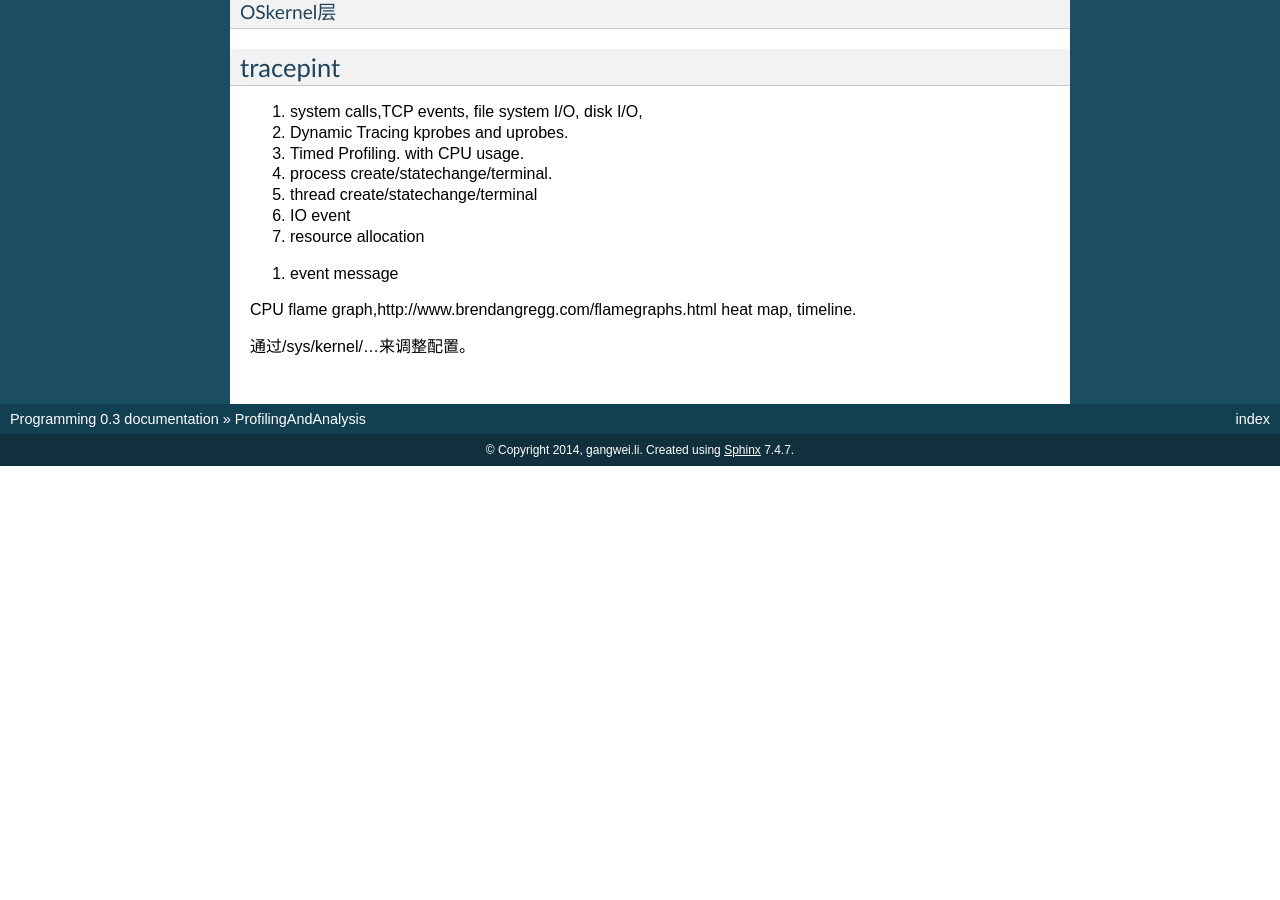
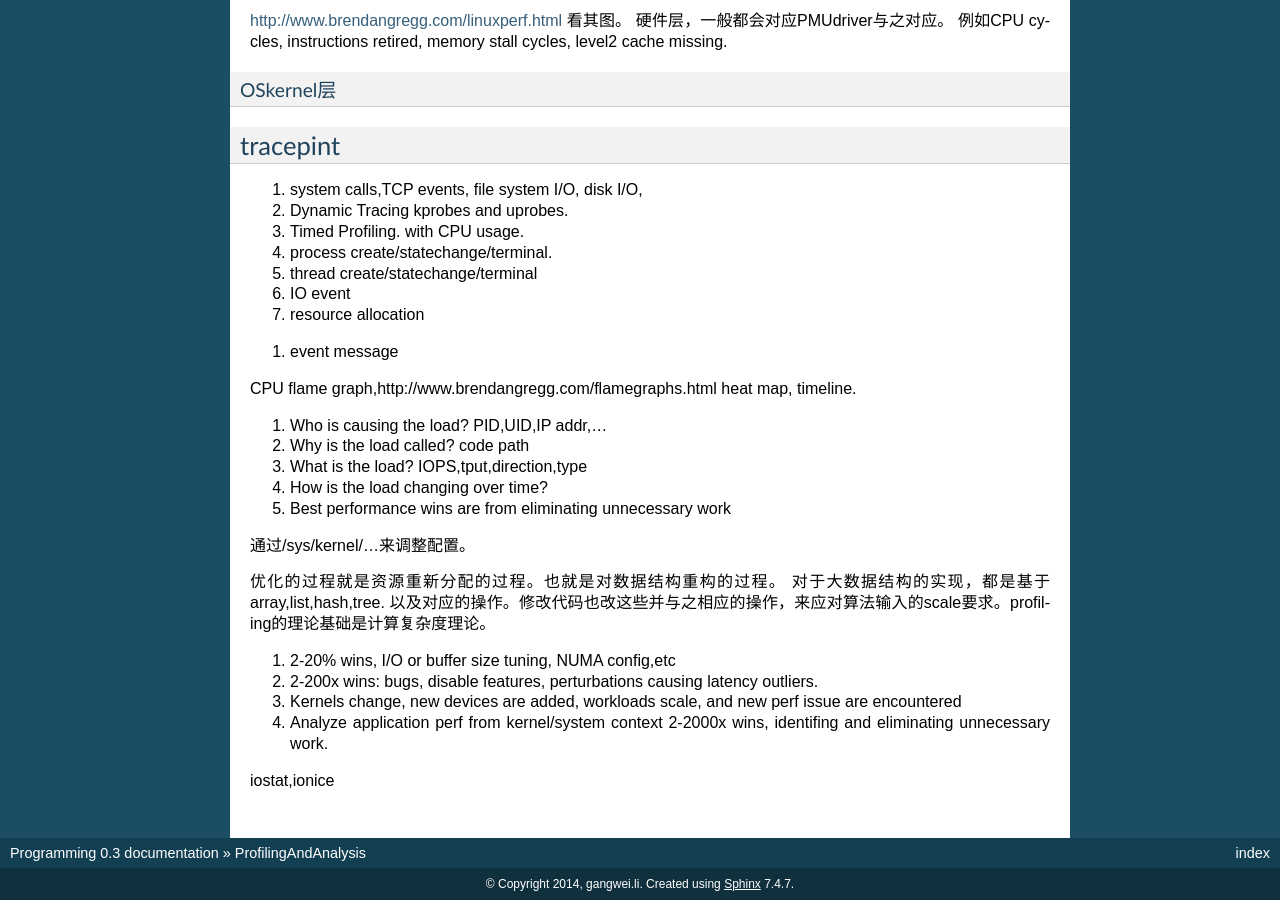
Before and after one commit to gwli/Programming, a Sphinx documentation site: the page built from source/content/Stage_2/ProfilingAndAnalysis.rst, in a window 1280 px wide and 900 px high, scrolled down 5265 px. Built offline with Sphinx 7.4.7, drawn with Linux system fonts in a browser that asks for light colours; before the commit the page ends 5731 px from its top, so only the background shows below that; some of the changed text lies outside the part shown.

Commit message:
where to start

```diff
--- a/source/content/Stage_2/ProfilingAndAnalysis.rst
+++ b/source/content/Stage_2/ProfilingAndAnalysis.rst
@@ -12,6 +12,12 @@
 但是如何量化这些标准呢，而些标准是来源于哪呢，是源于应用本身的要求。对于游戏来说，其中一条那就是framerate，最低要达到24frame来达到动画效果，不过一般情况下都要求做到60fps, 对于3D的显示可能要求更高的fps,例如通过切换左右眼的影像来得到3D效果，这个就需要120fps。
 
 其实这些就是所谓的用户体验的一部分吧。最终反应终端用户面前的，一个是流程本身的合理性，另一部分则操作的流畅性。而所有的这些都是技术指标的。例如视频本身fps.不同的应用会有不同的需求。对于破解会对破解速度有要求。对于仿真对于仿真的精度有要求。对于计算机的不可靠性很大一部分就是指的其精度的问题。这个对于大型科学计算尤为重要。
+
+#. Reduce IT spend, find and eliminate waste,find areas to tune, and do more with less.
+#. Build scalable architectures - understand system limits and develop around them
+#. Solve issues -locate bottlenecks and latency outliers
+
+
 
 对于产品的需求一般是两部分:
 ***************************
@@ -313,7 +319,33 @@
 heat map,
 timeline.
 
+从哪里寻找工具
+==============
+
+#. Who is causing the load? PID,UID,IP addr,...
+#. Why is the load called? code path
+#. What is the load? IOPS,tput,direction,type
+#. How is the load changing over time?
+
+#. Best performance wins are from eliminating unnecessary work
+
 tuning
 ======
 
 通过/sys/kernel/...来调整配置。
+
+优化的过程就是资源重新分配的过程。也就是对数据结构重构的过程。
+对于大数据结构的实现，都是基于array,list,hash,tree. 以及对应的操作。修改代码也改这些并与之相应的操作，来应对算法输入的scale要求。profiling的理论基础是计算复杂度理论。
+
+
+对于操作系统的优化
+==================
+
+#. 2-20%  wins, I/O or buffer size tuning, NUMA config,etc
+#. 2-200x wins: bugs, disable features, perturbations causing latency outliers.
+#. Kernels change, new devices are added, workloads scale, and new perf issue are encountered
+#. Analyze application perf from kernel/system context
+   2-2000x wins, identifing and eliminating unnecessary work.
+
+
+iostat,ionice
```
